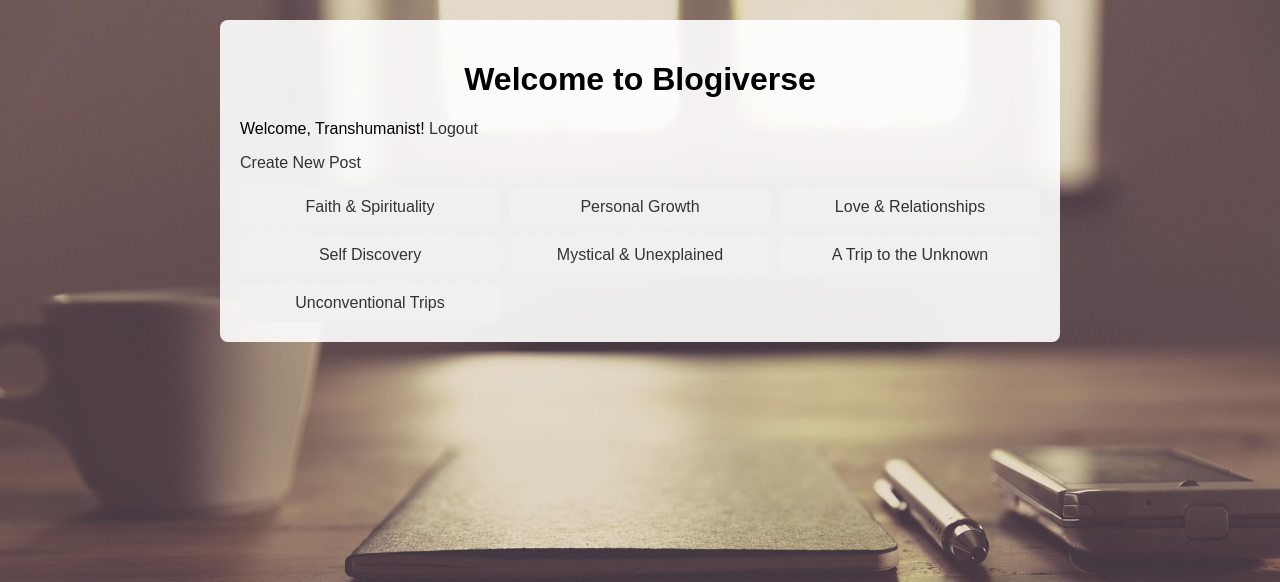
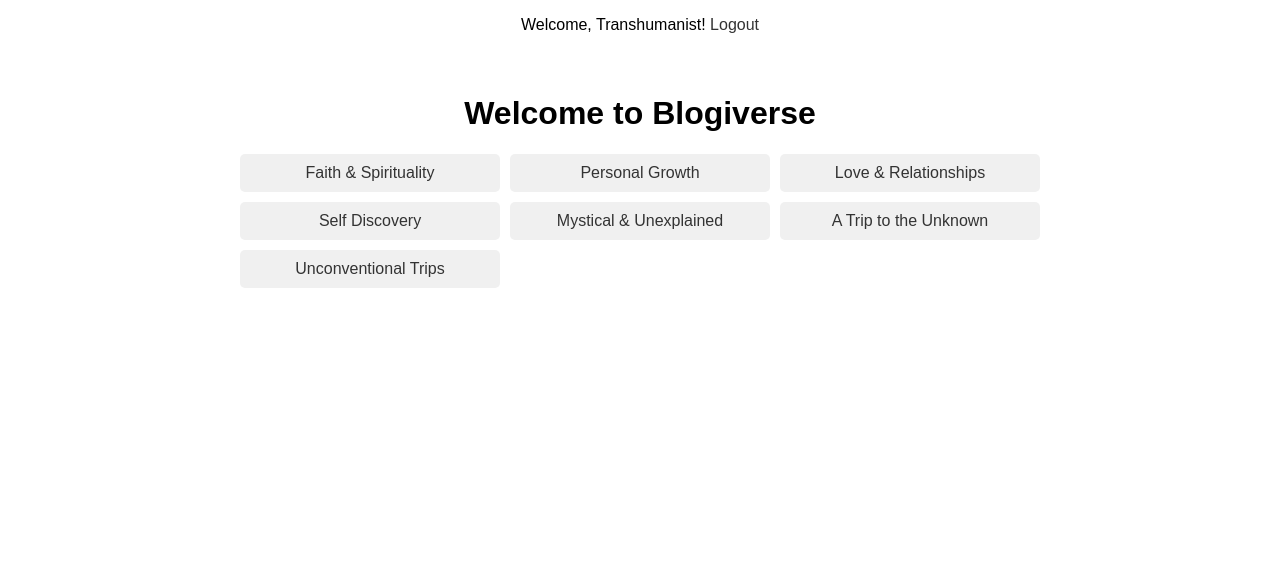
Before and after one commit to TranshumanistAJ/blogiverse, a Django app: page / in a window 1280 px wide. Shown: the top 582 px of the page. Run offline with Django 5.2, Linux system fonts and the light colour scheme; a user stored in the database is signed in; data comes from the database, SQL or seed files in the repository.

Commit message:
update index.html

```diff
--- a/templates/index.html
+++ b/templates/index.html
@@ -5,24 +5,26 @@
     <meta name="viewport" content="width=device-width, initial-scale=1.0">
     <title>Blogiverse</title>
     <style>
-        body { background: url('/static/images/background.jpg') no-repeat center center fixed; background-size: cover; margin: 0; font-family: Arial; }
-        .container { max-width: 800px; margin: 20px auto; padding: 20px; background: rgba(255, 255, 255, 0.9); border-radius: 8px; }
+        body { font-family: Arial; margin: 0; }
+        .container { max-width: 800px; margin: 20px auto; padding: 20px; }
         h1 { text-align: center; }
         .forum-list { display: grid; grid-template-columns: repeat(auto-fit, minmax(200px, 1fr)); gap: 10px; }
         .forum-item { padding: 10px; background: #f0f0f0; border-radius: 5px; text-align: center; }
         a { color: #333; text-decoration: none; }
         a:hover { color: #555; }
+        .nav { text-align: center; margin-bottom: 20px; }
     </style>
 </head>
 <body>
-    <div class="container">
-        <h1>Welcome to Blogiverse</h1>
+    <div class="nav">
         {% if user.is_authenticated %}
             <p>Welcome, {{ user.username }}! <a href="{% url 'account_logout' %}">Logout</a></p>
-            <p><a href="{% url 'create_post' %}">Create New Post</a></p>
         {% else %}
             <p><a href="{% url 'account_login' %}">Login</a> | <a href="{% url 'account_signup' %}">Sign Up</a></p>
         {% endif %}
+    </div>
+    <div class="container">
+        <h1>Welcome to Blogiverse</h1>
         <div class="forum-list">
             {% for forum in forums %}
                 <div class="forum-item">
```
